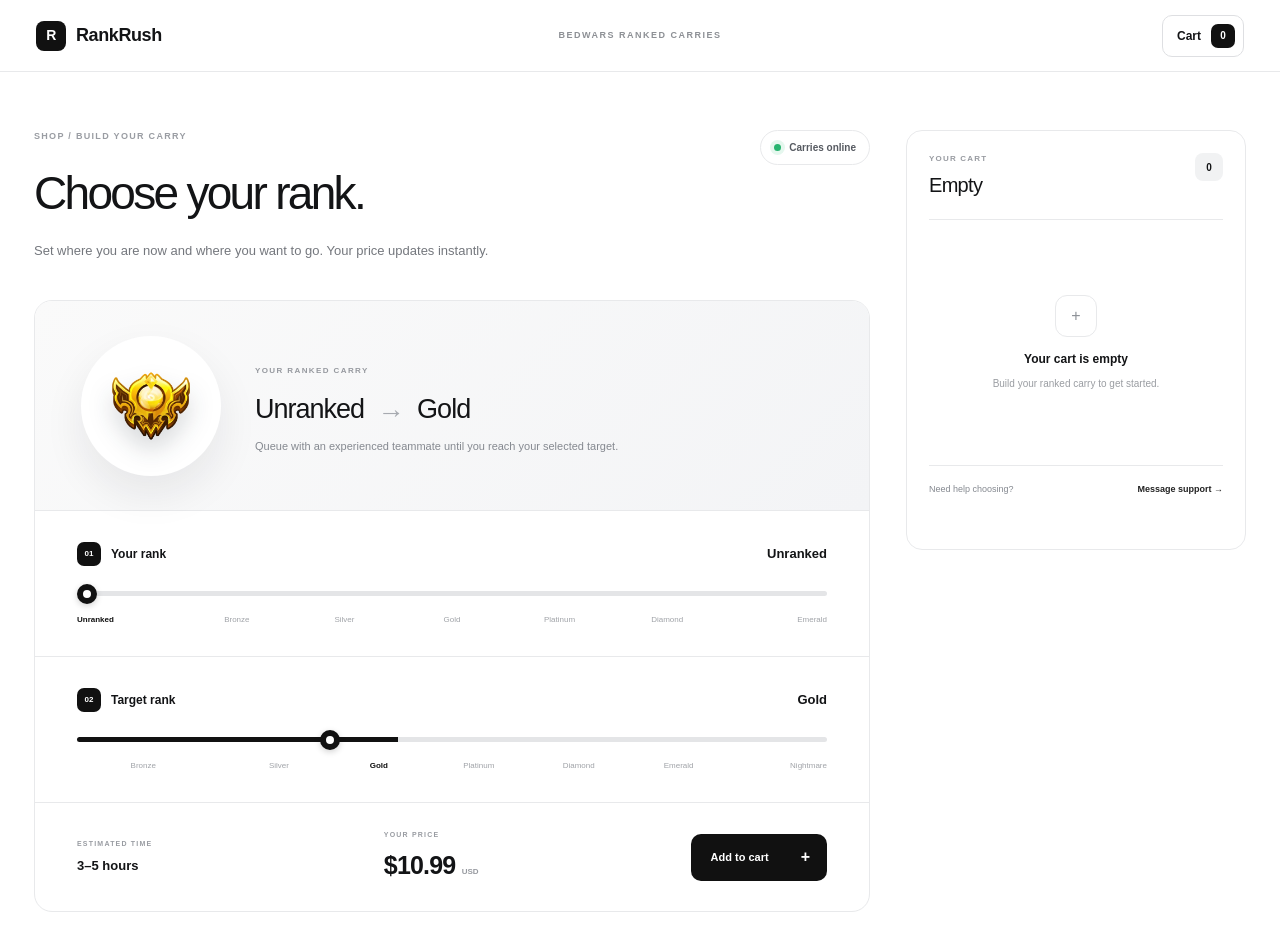
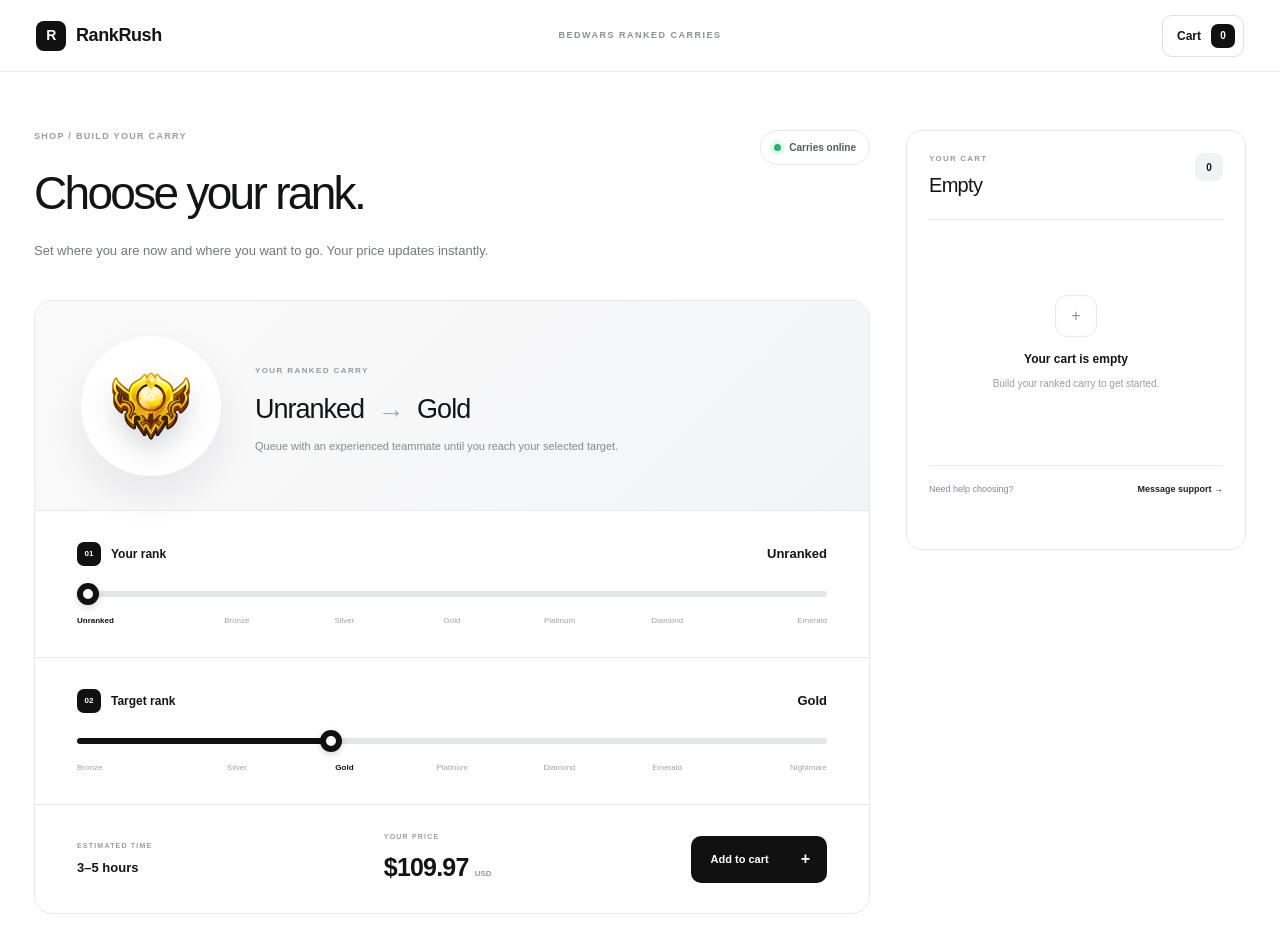
Before and after one commit to hudson-kung/Roblox-Shop, a Next.js app: page / in a window 1280 px wide. Shown: the top 952 px of the page. Built offline with nearby package versions, Linux system fonts and the light colour scheme.

Commit message:
Raise carry pricing and fix slider tracks

```diff
--- a/app/page.tsx
+++ b/app/page.tsx
@@ -14,7 +14,7 @@
 ];
 
 // Price of completing each step: Unranked→Bronze, Bronze→Silver, and so on.
-const stepPrices = [4.99, 3, 3, 5, 5, 6, 10];
+const stepPrices = [24.99, 34.99, 49.99, 69.99, 99.99, 139.99, 199.99];
 
 type CartItem = { from: number; to: number; price: number };
 
@@ -28,7 +28,7 @@
     [yourRank, targetRank],
   );
 
-  const progress = (value: number) => `${(value / (ranks.length - 1)) * 100}%`;
+  const progress = (value: number, min: number, max: number) => `${((value - min) / (max - min)) * 100}%`;
   const estimatedHours = Math.max(1, targetRank - yourRank);
 
   const chooseYourRank = (value: number) => {
@@ -82,7 +82,7 @@
                 step="1"
                 value={yourRank}
                 onChange={(event) => chooseYourRank(Number(event.target.value))}
-                style={{ "--fill": progress(yourRank) } as React.CSSProperties}
+                style={{ "--fill": progress(yourRank, 0, ranks.length - 2) } as React.CSSProperties}
                 aria-label="Your current rank"
               />
               <div className="rank-labels">{ranks.slice(0, -1).map((rank, index) => <button type="button" className={yourRank === index ? "selected" : ""} onClick={() => chooseYourRank(index)} key={rank.name}>{rank.name}</button>)}</div>
@@ -98,7 +98,7 @@
                 step="1"
                 value={targetRank}
                 onChange={(event) => chooseTargetRank(Number(event.target.value))}
-                style={{ "--fill": progress(targetRank) } as React.CSSProperties}
+                style={{ "--fill": progress(targetRank, 1, ranks.length - 1) } as React.CSSProperties}
                 aria-label="Your target rank"
               />
               <div className="rank-labels target-labels">{ranks.slice(1).map((rank, index) => {
```
Also changed, not shown: app/globals.css.
